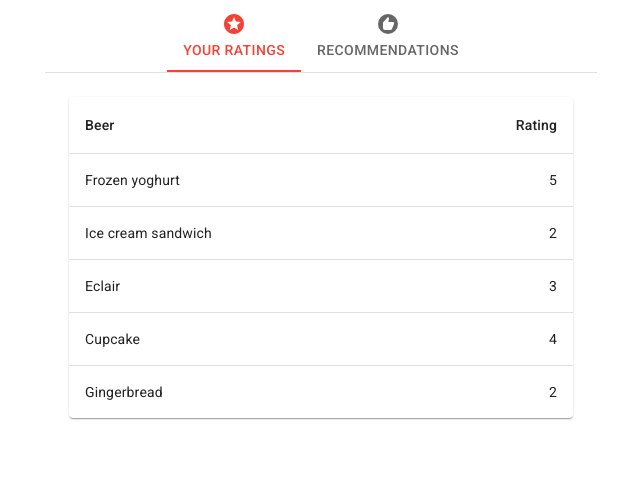
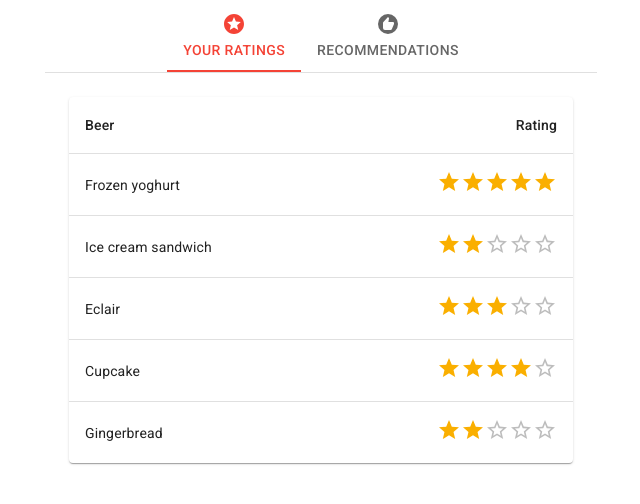
Before and after one commit to ruskakimov/beer-recommendation, a React (Vite) app: page / in a window 1280 px wide. Shown: the top 504 px of the page, without its empty margins (319-959 px from the left). Built offline with nearby package versions, Linux system fonts and the light colour scheme.

Commit message:
Add rating widget

```diff
--- a/src/tabs/YourRatings.tsx
+++ b/src/tabs/YourRatings.tsx
@@ -1,5 +1,6 @@
 import {
   Paper,
+  Rating,
   Table,
   TableBody,
   TableCell,
@@ -8,7 +9,7 @@ import {
   TableRow,
 } from "@mui/material";
 
-const rows = [
+const rows: [string, number][] = [
   ["Frozen yoghurt", 5],
   ["Ice cream sandwich", 2],
   ["Eclair", 3],
@@ -35,7 +36,15 @@ export default function YourRatings() {
               <TableCell component="th" scope="row">
                 {name}
               </TableCell>
-              <TableCell align="right">{rating}</TableCell>
+              <TableCell align="right">
+                <Rating
+                  name={name}
+                  value={rating}
+                  // onChange={(event, newValue) => {
+                  //   setValue(newValue);
+                  // }}
+                />
+              </TableCell>
             </TableRow>
           ))}
         </TableBody>
```
